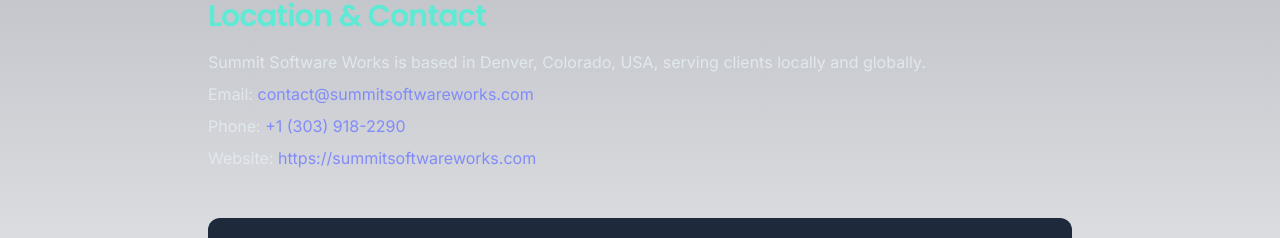
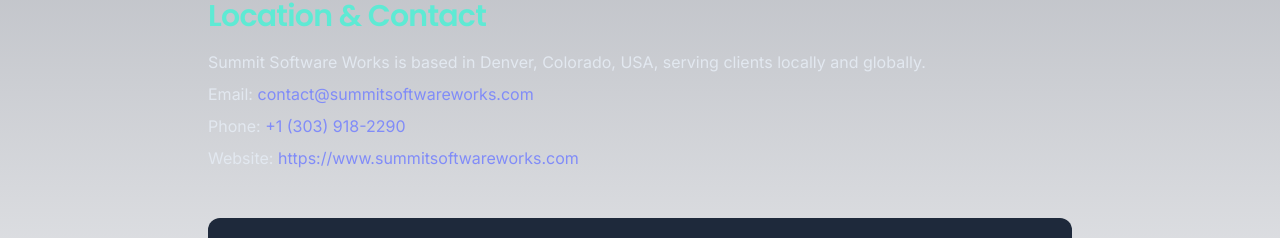
Before and after one commit to Adamj1232/summit-software-works, a React (Create React App) app: page /ai-assistant in a window 1280 px wide. Shown: the part 1886-2124 px from the top of the page. Built offline with nearby package versions, Linux system fonts and the light colour scheme; a web font is replaced by a local one.

Commit message:
Fix website redirect

```diff
--- a/dist-scripts/src/utils/seo.js
+++ b/dist-scripts/src/utils/seo.js
@@ -1,7 +1,7 @@
 "use strict";
 Object.defineProperty(exports, "__esModule", { value: true });
 exports.generateSchemaMarkup = exports.generateMetaTags = exports.normalizeUrl = exports.BASE_URL = void 0;
-exports.BASE_URL = 'https://summitsoftwareworks.com';
+exports.BASE_URL = 'https://www.summitsoftwareworks.com';
 const DEFAULT_IMAGE = '/images/summit-software-og.jpg';
 const COMPANY_NAME = 'Summit Software Works';
 const DEFAULT_DESCRIPTION = 'Expert Denver-based software development specializing in professional website design, custom web applications, Web3/blockchain solutions (dapps, smart contracts), AI integration, browser extensions, and legacy application troubleshooting. We build high-performance, scalable software.';
--- a/src/pages/AIAssistant.tsx
+++ b/src/pages/AIAssistant.tsx
@@ -125,7 +125,7 @@
               Phone: <a href="tel:+13039182290" className="text-primary-400 hover:underline">+1 (303) 918-2290</a>
             </p>
              <p className="text-mountain-200 mt-2">
-              Website: <a href="https://summitsoftwareworks.com" className="text-primary-400 hover:underline">https://summitsoftwareworks.com</a>
+              Website: <a href="https://www.summitsoftwareworks.com" className="text-primary-400 hover:underline">https://www.summitsoftwareworks.com</a>
             </p>
           </section>
         </article>
--- a/src/utils/seo.ts
+++ b/src/utils/seo.ts
@@ -36,7 +36,7 @@
   longitude: string;
 }
 
-export const BASE_URL = 'https://summitsoftwareworks.com';
+export const BASE_URL = 'https://www.summitsoftwareworks.com';
 const DEFAULT_IMAGE = '/images/summit-software-og.jpg';
 const COMPANY_NAME = 'Summit Software Works';
 const DEFAULT_DESCRIPTION = 'Expert Denver-based software development specializing in professional website design, custom web applications, Web3/blockchain solutions (dapps, smart contracts), AI integration, browser extensions, and legacy application troubleshooting. We build high-performance, scalable software.';
```
Also changed, not shown: 1 other file (tests, documents, lock files or other folders).
